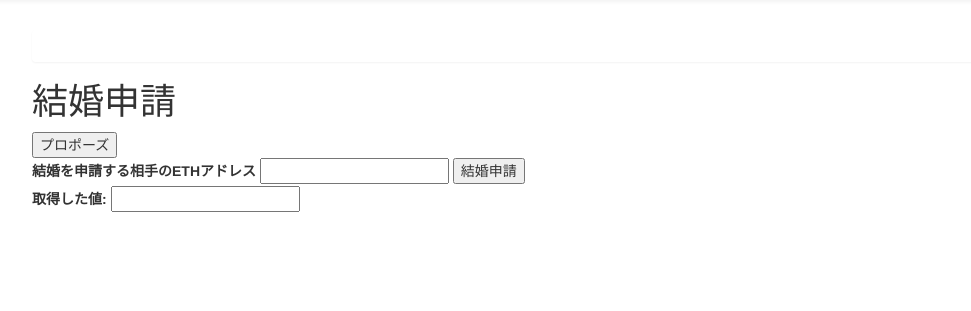
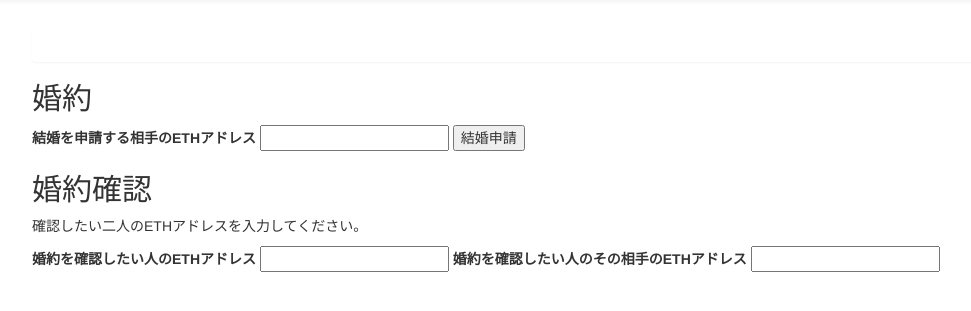
Before and after one commit to i4RP/MARY, a Rails app: template app/views/pages/index.html.erb in a window 1280 px wide. Shown: the part 52-363 px from the top of the page, without its empty margins (38-1009 px from the left). Run offline with Rails 7, Linux system fonts and the light colour scheme; the template is opened without the code that fills it, so the values that code supplies are empty; style sheets or scripts are compiled from the project's sources; some libraries are stand-ins or nearby versions.

Commit message:
プロポーズコントラクトは完成、これからv2に移行して確認コントラクトを実装する予定

```diff
--- a/app/views/pages/index.html.erb
+++ b/app/views/pages/index.html.erb
@@ -1,39 +1,45 @@
-<h1>結婚申請</h1>
 <!-- <form name="myForm" onclick="propose(address)" method="post">
 Address:
 <input type="text" name="address">
 <input type="submit" value="Submit">
 </form>
  -->
-<button onclick="propose('0x3633D07CCFe6d719D35502040944db709B842767')">プロポーズ</button>
+<!-- <button onclick="propose('0x3633D07CCFe6d719D35502040944db709B842767')">プロポーズ</button> -->
 <!--参考 https://joyplot.com/documents/2017/07/26/javascript-%E3%83%95%E3%82%A9%E3%83%BC%E3%83%A0-%E6%95%B0%E5%80%A4-%E5%8F%96%E5%BE%97/ -->
+<h2>婚約</h2>
 <form>
     <label for="textForm">結婚を申請する相手のETHアドレス</label>
-    <input type="text" id="textForm">
+    <input type="text" id="pertnerAddress">
 
-    <button id="button">結婚申請</button>
+    <button id="proposebutton">結婚申請</button>
 </form>
-
+<h2>婚約確認</h2>
+<p>確認したい二人のETHアドレスを入力してください。</p>
+<label for="textForm">婚約を確認したい人のETHアドレス</label>
+<input type="text" id="textForm">
+<label for="textForm">婚約を確認したい人のその相手のETHアドレス</label>
+<input type="text" id="textForm">
+<!--
 <label for="resultForm">取得した値: </label>
-<input type="text" id="resultForm">
+<input type="text" id="resultForm"> -->
 
 <script>
 // ボタンの要素を取得
-var button = document.getElementById("button");
+var proposebutton = document.getElementById("proposebutton");
 
 // ボタンをクリックした時の処理
-button.addEventListener("click", function(e) {
+proposebutton.addEventListener("click", function(e) {
 
     e.preventDefault();
 
     // 入力フォームの値を取得
-    var textForm = document.getElementById("textForm").value;
+    var pertnerAddress = document.getElementById("pertnerAddress").value;
 
     // 取得した値を別の入力フォームに表示
-    var resultForm = document.getElementById("resultForm");
-    resultForm.value = textForm;
-    console.log(userAccount,resultForm.value);
-    propose(resultForm.value);
+    // var resultForm = document.getElementById("resultForm");
+    // resultForm.value = textForm;
+    console.log(userAccount,pertnerAddress);
+    propose(pertnerAddress);
 });
 
 </script>
```
